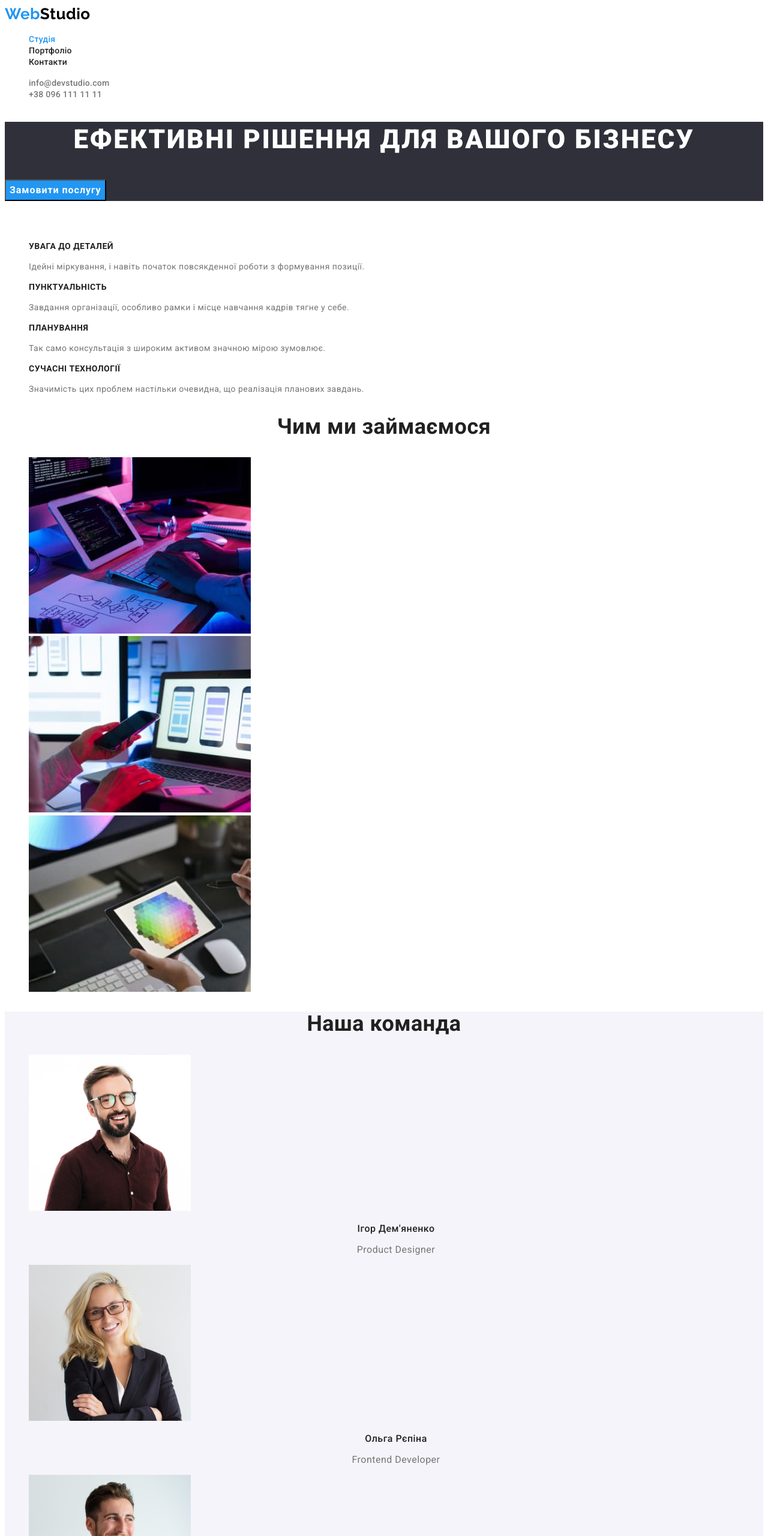
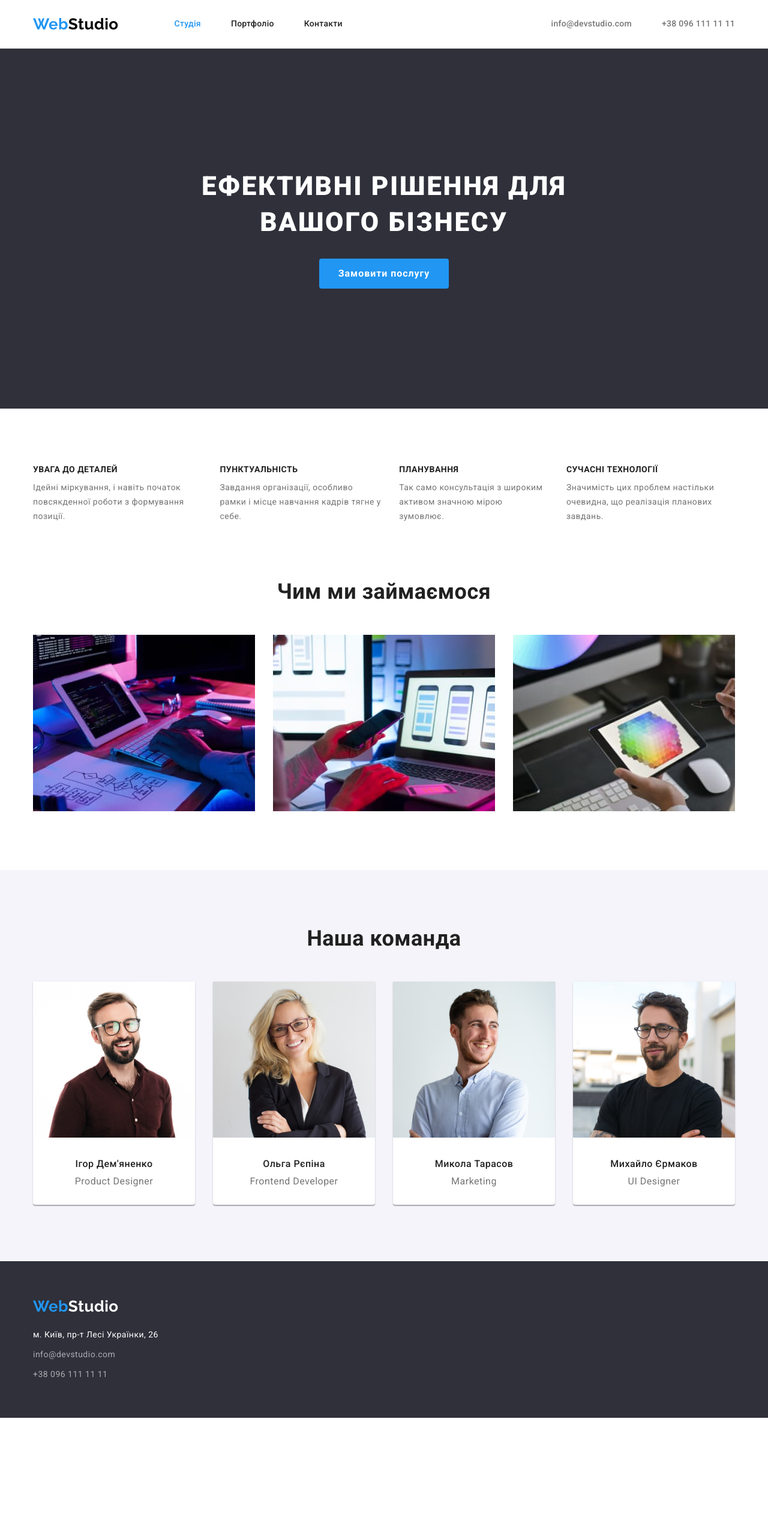
Before and after one commit to Sergio71364/goit-markup-hw-02, a plain HTML site: page index.html in a window 1280 px wide. Shown: the top 2560 px of the page at 60% size. After the commit the page ends 2363 px from the top, so only its background shows below. Drawn offline with nearby package versions, Linux system fonts and the light colour scheme.

Commit message:
1st page looks like ok

```diff
--- a/css/common.css
+++ b/css/common.css
@@ -1,3 +1,28 @@
+html {
+  box-sizing: border-box;
+}
+
+*,
+*::before,
+*::after {
+  box-sizing: inherit;
+}
+
+ul[class] {
+  padding: 0;
+}
+
+body,
+h1,
+h2,
+h3,
+h4,
+p,
+ul[class],
+li {
+  margin: 0;
+}
+
 :root {
   --primary-text-color: #757575;
   --title-text-color: #212121;
@@ -16,12 +41,24 @@ body {
   line-height: 1.19;
 }
 
+.header {
+  border-bottom: 1px solid #ececec;
+}
+
+.container {
+  width: 1200px;
+  padding-left: 15px;
+  padding-right: 15px;
+  margin: 0 auto;
+}
+
 .logo {
   font-family: 'Raleway', sans-serif;
   font-weight: 700;
   font-size: 26px;
   text-decoration: none;
   color: #000000;
+  margin-right: 93px;
 }
 
 .footer .logo {
@@ -37,10 +74,13 @@ body {
 }
 
 .header .link {
+  display: block;
   font-size: 14px;
   line-height: 1.14;
   font-weight: 500;
   letter-spacing: 0.02em;
+  padding-top: 32px;
+  padding-bottom: 32px;
 }
 
 .site-nav .link {
@@ -51,14 +91,33 @@ body {
   color: var(--accent-color);
 }
 
+.site-nav .item:not(:last-child) {
+  margin-right: 50px;
+}
+
+.site-nav .list,
+.site-nav,
+.header .container {
+  display: flex;
+  align-items: center;
+}
+
 .contacts-nav .link {
   font-size: 14px;
   line-height: 1.14;
   font-weight: 500;
   letter-spacing: 0.02em;
-
   text-decoration: none;
   color: var(--primary-text-color);
+}
+
+.header .item:not(:last-child) {
+  margin-right: 50px;
+}
+
+.header .contacts-nav {
+  margin-left: auto;
+  display: flex;
 }
 
 .active,
@@ -95,6 +154,7 @@ body {
 }
 
 .footer .link {
+  display: inline-block;
   font-size: 14px;
   line-height: 1.71;
   font-style: normal;
@@ -108,5 +168,38 @@ body {
 }
 
 .hidden {
-  color: var(--primary-white-color);
+  position: absolute;
+  white-space: nowrap;
+  width: 1px;
+  height: 1px;
+  overflow: hidden;
+  border: 0;
+  padding: 0;
+  clip: rect(0 0 0 0);
+  clip-path: inset(50%);
+  margin: -1px;
 }
+
+.section {
+  padding-top: 94px;
+  padding-bottom: 94px;
+}
+
+.no-top-padding {
+  padding-top: 0;
+}
+
+.section.footer {
+  padding-top: 60px;
+  padding-bottom: 60px;
+}
+
+.footer .logo {
+  display: block;
+  margin-bottom: 20px;
+}
+
+.footer .item:not(:last-child) {
+  display: block;
+  margin-bottom: 9px;
+}
--- a/css/main.css
+++ b/css/main.css
@@ -1,4 +1,12 @@
+.hero-container {
+  width: 696px;
+  padding-left: 15px;
+  padding-right: 15px;
+  margin: 0 auto;
+}
+
 .hero {
+  text-align: center;
   background-color: var(--dark-background-color);
 }
 
@@ -10,6 +18,7 @@
   text-align: center;
   text-transform: uppercase;
   color: var(--primary-white-color);
+  margin-bottom: 30px;
 }
 
 .hero .button {
@@ -17,8 +26,32 @@
   font-size: 16px;
   font-weight: 700;
   line-height: 1.88;
+  padding: 10px 32px;
+  border: none;
+  border-radius: 4px;
   color: var(--primary-white-color);
   background-color: var(--accent-color);
+}
+
+.hero.section {
+  padding-top: 200px;
+  padding-bottom: 200px;
+}
+
+.features-section .list,
+.branches-section .list,
+.team-section .list {
+  display: flex;
+}
+
+.features-section .item {
+  width: calc((100%-90px) / 4);
+}
+
+.features-section .item:not(:last-child),
+.branches-section .item:not(:last-child),
+.team-section .item:not(:last-child) {
+  margin-right: 30px;
 }
 
 .features-section .title {
@@ -26,6 +59,7 @@
   line-height: 1.14;
   text-transform: uppercase;
   color: var(--title-text-color);
+  margin-bottom: 10px;
 }
 
 .features-section .text {
@@ -40,10 +74,20 @@
   line-height: 1.16;
   text-align: center;
   color: var(--title-text-color);
+  margin-bottom: 50px;
 }
 
 .team-section {
   background: var(--lighter-background-color);
+}
+
+.team-section .item {
+  display: block;
+  border-radius: 0px 0px 4px 4px;
+  background: var(--primary-white-color);
+  padding-bottom: 30px;
+  box-shadow: 0px 1px 3px rgba(0, 0, 0, 0.12), 0px 1px 1px rgba(0, 0, 0, 0.14),
+    0px 2px 1px rgba(0, 0, 0, 0.2);
 }
 
 .team-section .name {
@@ -56,3 +100,11 @@
 .team-section .description {
   text-align: center;
 }
+
+.image {
+  margin-bottom: 30px;
+}
+
+.name {
+  margin-bottom: 10px;
+}
--- a/index.html
+++ b/index.html
@@ -5,6 +5,13 @@
     <meta http-equiv="X-UA-Compatible" content="IE=edge" />
     <meta name="viewport" content="width=device-width, initial-scale=1.0" />
     <title>Web Studio (Version 2.1a)</title>
+    <link
+      rel="stylesheet"
+      href="https://cdnjs.cloudflare.com/ajax/libs/modern-normalize/1.1.0/modern-normalize.min.css"
+      integrity="sha512-wpPYUAdjBVSE4KJnH1VR1HeZfpl1ub8YT/NKx4PuQ5NmX2tKuGu6U/JRp5y+Y8XG2tV+wKQpNHVUX03MfMFn9Q=="
+      crossorigin="anonymous"
+      referrerpolicy="no-referrer"
+    />
     <link rel="preconnect" href="https://fonts.googleapis.com" />
     <link rel="preconnect" href="https://fonts.gstatic.com" crossorigin />
     <link
@@ -16,96 +23,133 @@
   </head>
   <body>
     <header class="header">
+      <div class="container">
         <nav class="site-nav">
           <a href="./index.html" class="logo"> <span>Web</span>Studio</a>
           <ul class="list">
-          <li><a href="./index.html" class="link active">Студія</a></li>
-          <li><a href="./portfolio.html" class="link">Портфоліо</a></li>
-          <li><a href="" class="link">Контакти</a></li>
+            <li class="item"><a href="./index.html" class="link active">Студія</a></li>
+            <li class="item"><a href="./portfolio.html" class="link">Портфоліо</a></li>
+            <li class="item"><a href="" class="link">Контакти</a></li>
           </ul>
         </nav>
         <ul class="contacts-nav list">
-        <li><a href="mailto:info@devstudio.com" class="link">info@devstudio.com</a></li>
-        <li><a href="tel:+380961111111" class="link">+38 096 111 11 11</a></li>
+          <li class="item">
+            <a href="mailto:info@devstudio.com" class="link">info@devstudio.com</a>
+          </li>
+          <li class="item"><a href="tel:+380961111111" class="link">+38 096 111 11 11</a></li>
         </ul>
+      </div>
     </header>
     <main>
-      <section class="hero">
+      <section class="hero section">
+        <div class="hero-container">
           <h1 class="title">Ефективні рішення для вашого бізнесу</h1>
           <button type="button" class="button">Замовити послугу</button>
+        </div>
       </section>
-      <section class="features-section">
+      <section class="features-section section">
+        <div class="container">
           <h2 class="hidden">Наші особливості</h2>
           <ul class="list">
-          <li>
+            <li class="item">
               <h3 class="title">УВАГА ДО ДЕТАЛЕЙ</h3>
               <p class="text">
                 Ідейні міркування, і навіть початок повсякденної роботи з формування позиції.
               </p>
             </li>
-          <li>
+            <li class="item">
               <h3 class="title">ПУНКТУАЛЬНІСТЬ</h3>
               <p class="text">
                 Завдання організації, особливо рамки і місце навчання кадрів тягне у себе.
               </p>
             </li>
-          <li>
+            <li class="item">
               <h3 class="title">ПЛАНУВАННЯ</h3>
               <p class="text">Так само консультація з широким активом значною мірою зумовлює.</p>
             </li>
-          <li>
+            <li class="item">
               <h3 class="title">СУЧАСНІ ТЕХНОЛОГІЇ</h3>
               <p class="text">
                 Значимість цих проблем настільки очевидна, що реалізація планових завдань.
               </p>
             </li>
           </ul>
+        </div>
       </section>
-      <section class="branches-section">
+      <section class="branches-section section no-top-padding">
+        <div class="container">
           <h2 class="title">Чим ми займаємося</h2>
           <ul class="list">
-          <li>
+            <li class="item">
               <img src="./images/branch1m.jpg" width="370" height="294" alt="Комп'ютер" />
             </li>
-          <li>
+            <li class="item">
               <img src="./images/branch2m.jpg" width="370" height="294" alt="Ноутбук та смарфон" />
             </li>
-          <li>
+            <li class="item">
               <img src="./images/branch3m.jpg" width="370" height="294" alt="Планшет" />
             </li>
           </ul>
+        </div>
       </section>
-      <section class="team-section">
+      <section class="team-section section">
+        <div class="container">
           <h2 class="title">Наша команда</h2>
           <ul class="list">
-          <li>
-            <img src="./images/demiyanenko-m.jpg" width="270" height="260" alt="Ігор Дем'яненко" />
+            <li class="item">
+              <img
+                class="image"
+                src="./images/demiyanenko-m.jpg"
+                width="270"
+                height="260"
+                alt="Ігор Дем'яненко"
+              />
               <h3 class="name">Ігор Дем'яненко</h3>
               <p class="description">Product Designer</p>
             </li>
-          <li>
-            <img src="./images/repina-m.jpg" width="270" height="260" alt="Ольга Рєпіна" />
+            <li class="item">
+              <img
+                class="image"
+                src="./images/repina-m.jpg"
+                width="270"
+                height="260"
+                alt="Ольга Рєпіна"
+              />
               <h3 class="name">Ольга Рєпіна</h3>
               <p class="description">Frontend Developer</p>
             </li>
-          <li>
-            <img src="./images/tarasov-m.jpg" width="270" height="260" alt="Микола Тарасов" />
+            <li class="item">
+              <img
+                class="image"
+                src="./images/tarasov-m.jpg"
+                width="270"
+                height="260"
+                alt="Микола Тарасов"
+              />
               <h3 class="name">Микола Тарасов</h3>
               <p class="description">Marketing</p>
             </li>
-          <li>
-            <img src="./images/ermakov-m.jpg" width="270" height="260" alt="Михайло Єрмаков" />
+            <li class="item">
+              <img
+                class="image"
+                src="./images/ermakov-m.jpg"
+                width="270"
+                height="260"
+                alt="Михайло Єрмаков"
+              />
               <h3 class="name">Михайло Єрмаков</h3>
               <p class="description">UI Designer</p>
             </li>
           </ul>
+        </div>
       </section>
     </main>
-    <footer class="footer">
+    <footer class="footer section">
+      <div class="container">
         <a href="./index.html" class="logo"><span>Web</span>Studio</a>
         <address>
           <ul class="list">
-          <li>
+            <li class="item">
               <a
                 href="https://goo.gl/maps/coxrx9UjoM9CPaHKA"
                 target="_blank"
@@ -114,10 +158,15 @@
                 >м. Київ, пр-т Лесі Українки, 26</a
               >
             </li>
-          <li><a href="mailto:info@devstudio.com" class="link">info@devstudio.com</a></li>
-          <li><a href="tel:+380961111111" class="link">+38 096 111 11 11</a></li>
+            <li class="item">
+              <a href="mailto:info@devstudio.com" class="link">info@devstudio.com</a>
+            </li>
+            <li class="item">
+              <a href="tel:+380961111111" class="link">+38 096 111 11 11</a>
+            </li>
           </ul>
         </address>
+      </div>
     </footer>
   </body>
 </html>
```
Also changed, not shown: portfolio.html (+26 -9 lines). Lines whose indentation alone changed are shown as unchanged.
